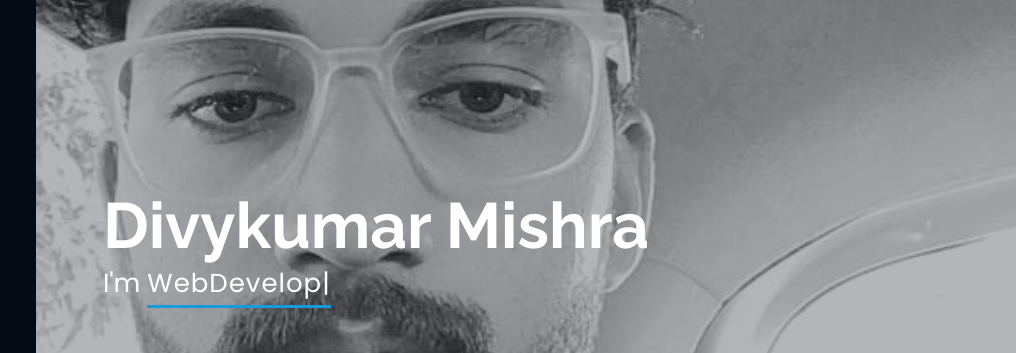
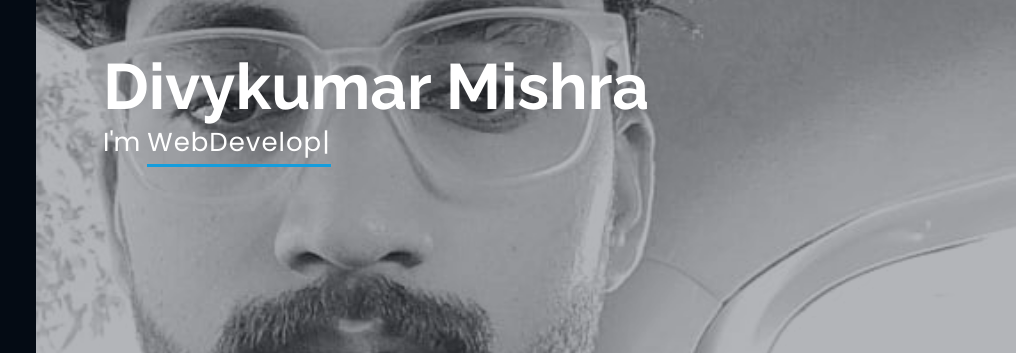
Before and after one commit to divykumar15/portfolio, a plain HTML site: page index.html in a window 1280 px wide. Shown: the part 125-478 px from the top of the page, 264-1280 px from the left. Drawn offline with nearby package versions, Linux system fonts and the light colour scheme.

Commit message:
Update style.css
csshero

```diff
--- a/assets/css/style.css
+++ b/assets/css/style.css
@@ -197,7 +197,7 @@ h1, h2, h3, h4, h5, h6 {
 #hero {
   width: 100%;
   height: 100vh;
-  background: url("../img/myPhoto.jpg")right center;
+  background: url("../img/myPhoto.jpg")left center;
   background-size: cover;
 }
 #hero:before {
@@ -216,7 +216,7 @@ h1, h2, h3, h4, h5, h6 {
   min-width: 300px;
 }
 #hero h1 {
-  margin: 0 0 10px 0;
+/*   margin: 0 0 10px 0; */
   font-size: 64px;
   font-weight: 700;
   line-height: 56px;
@@ -224,7 +224,7 @@ h1, h2, h3, h4, h5, h6 {
 }
 #hero p {
   color: #fff;
-  margin-bottom: 50px;
+  margin-bottom: 330px;
   font-size: 26px;
   font-family: "Poppins", sans-serif;
 }
```
